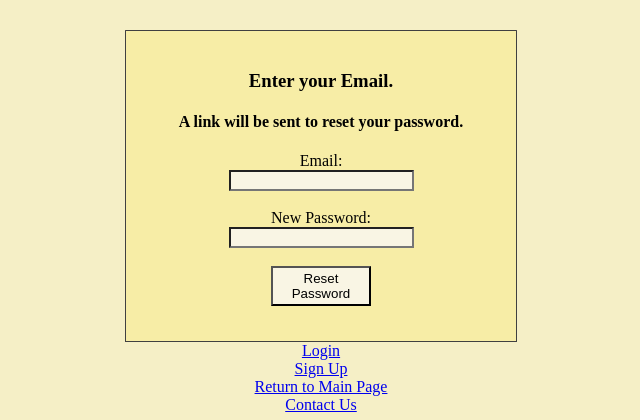
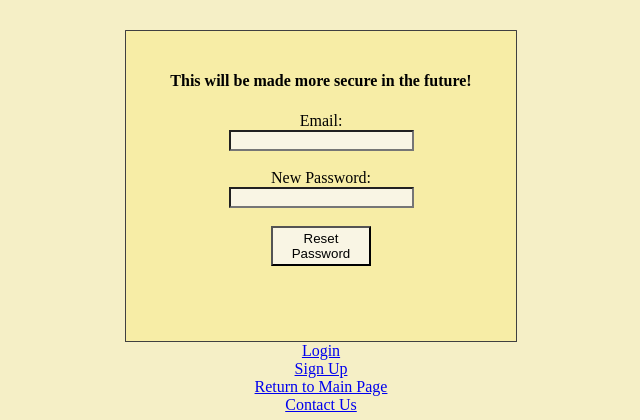
Before and after one commit to Dinesh1503/RecipEasy-Recipe-Website-, a PHP site: page /resetPassword.php in a window 1280 px wide. Shown: the part 128-548 px from the top of the page, without its empty margins (319-959 px from the left). Run offline with PHP 8.4, Linux system fonts and the light colour scheme.

Commit message:
Fixed Reset Password and Updated Login

```diff
--- a/UserLogin/resetPassword.php
+++ b/UserLogin/resetPassword.php
@@ -12,8 +12,8 @@
 	</header>
 	<main>
 		<form class="resetForm" method="POST">
-			<h3>Enter your Email.</h3>
-			<h4>A link will be sent to reset your password.</h4>
+			<!--<h3>Enter your Email.</h3> -->
+			<h4>This will be made more secure in the future!</h4>
 			<label>Email:</label><br>
 			<input type="email" name="email" id="email" class="textInput" required>
 			<br>
@@ -45,8 +45,8 @@
     	$email = mysqli_real_escape_string($conn,$_POST['email']);
         $password = mysqli_real_escape_string($conn,$_POST['password']);
 
-        $password = password_hash("newPassword", PASSWORD_DEFAULT);
-        $sql = "UPDATE User SET password = '$password' WHERE email = '$email'";
+        $hash = password_hash($password, PASSWORD_DEFAULT);
+        $sql = "UPDATE User SET password = '$hash' WHERE email = '$email'";
         if($conn->query($sql)){
             echo("Successfuly changed.");
         }
--- a/UserLogin/userLogin.php
+++ b/UserLogin/userLogin.php
@@ -50,7 +50,7 @@
         if($user){
             if(password_verify($password, $user['password']))
             {
-            	echo($user['first_name']." ".$user['last_name']);
+            	echo("Successfully logged in as " . $user['first_name']." ".$user['last_name']);
             }
             else{
             	echo("Incorrect Details. Please try again!");
```
